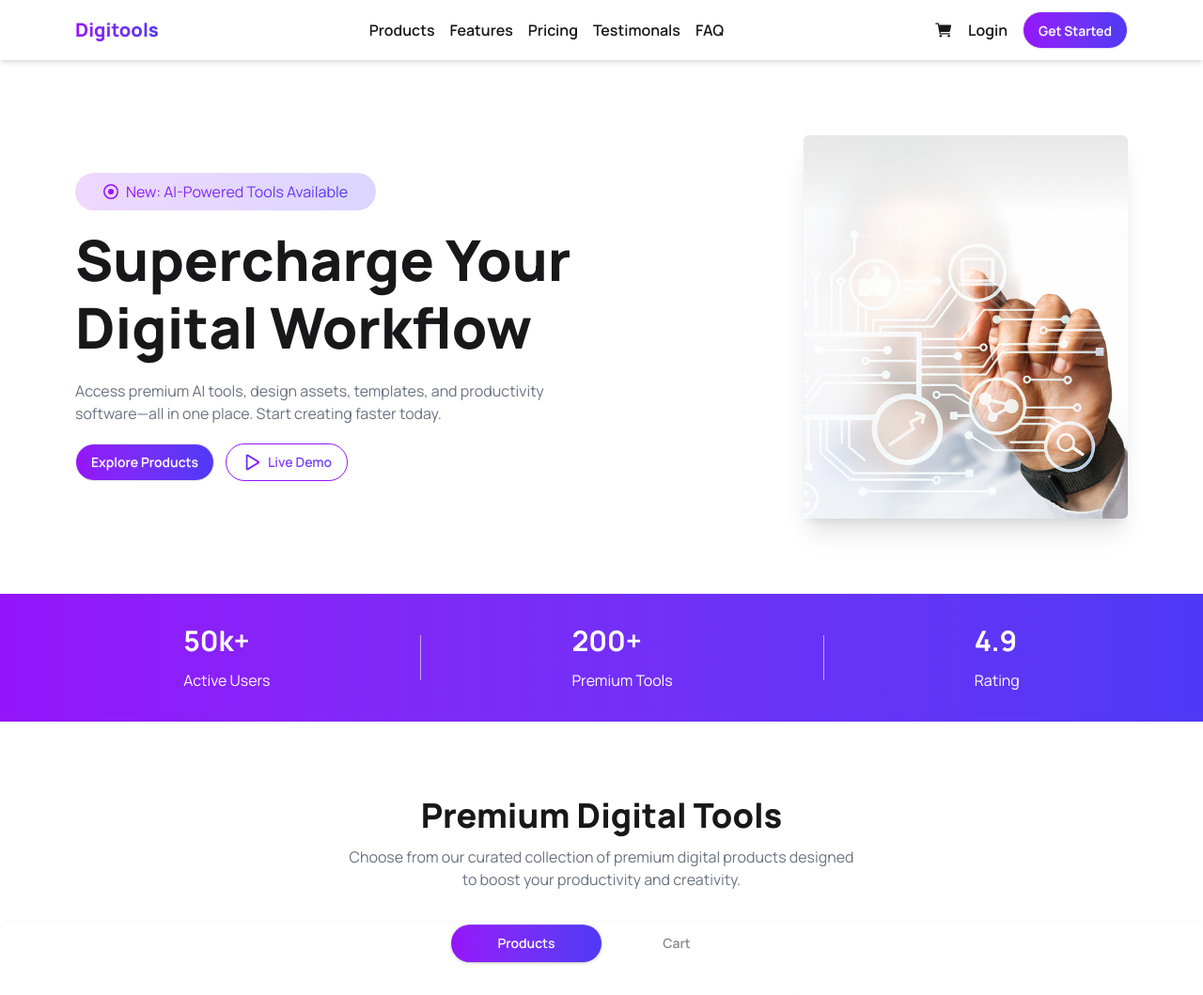
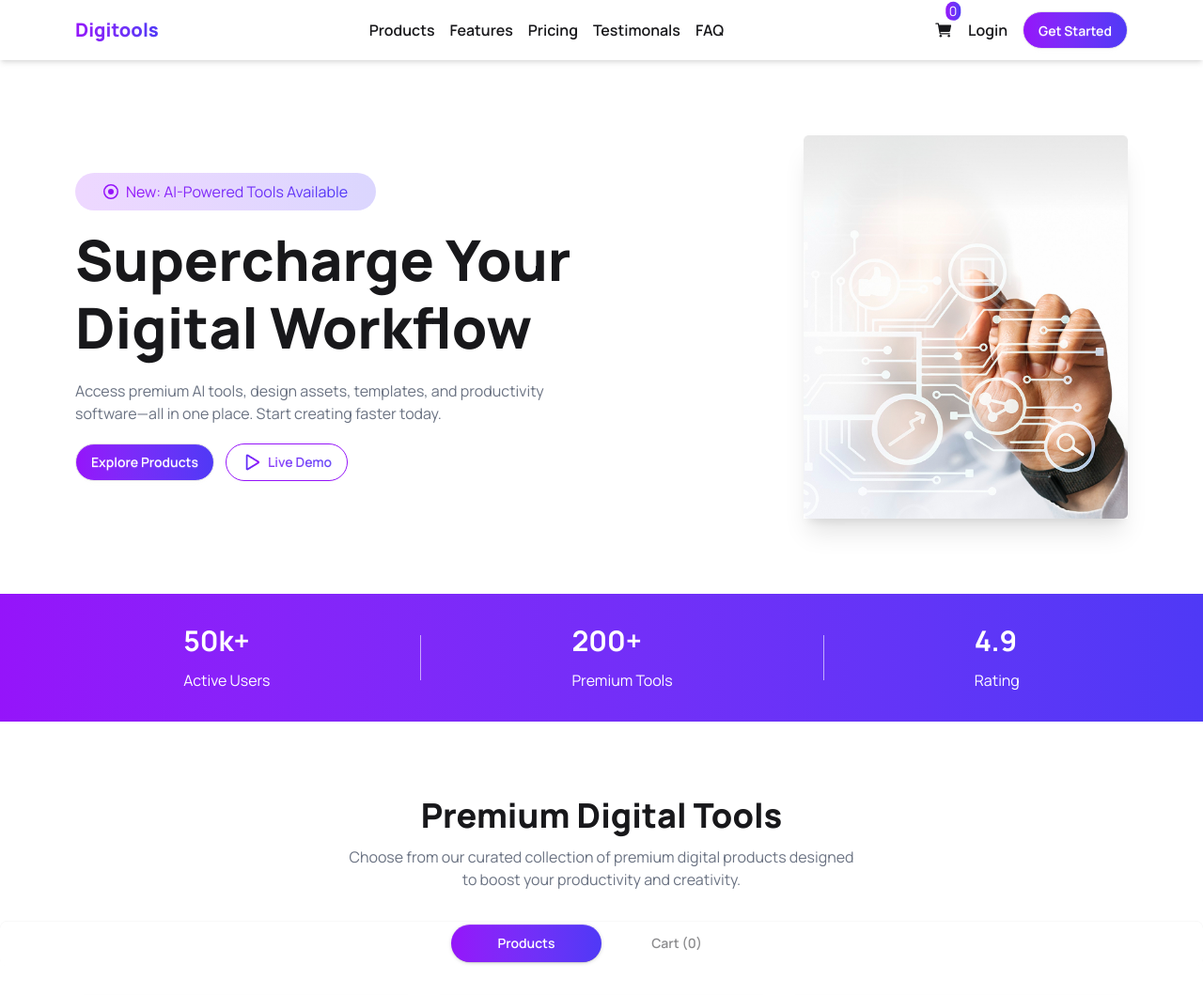
Before and after one commit to musazahidtamim3-ai/digitools, a React (Vite) app: page / in a window 1280 px wide. Shown: the top 1059 px of the page at 94% size. Built offline with nearby package versions, Linux system fonts and the light colour scheme.

Commit message:
cart delete and payment functionality added

```diff
--- a/src/App.jsx
+++ b/src/App.jsx
@@ -18,7 +18,7 @@ function App() {
   return (
     <>
       <header>
-        <Navbar></Navbar>
+        <Navbar selected={selected}></Navbar>
       </header>
 
       <section>
@@ -38,7 +38,7 @@ function App() {
       {/* name of each tab group should be unique */}
       <div className="tabs tabs-box bg-white justify-center mb-8">
           <input onClick={() => setActive("products")} type="radio" name="my_tabs_1" className={`tab w-40 rounded-full font-semibold ${active === "products" && "bg-linear-to-r from-[#9514FA] to-[#4F39F6] text-white"}`} aria-label="Products" defaultChecked/>
-          <input onClick={() => setActive("cart")} type="radio" name="my_tabs_1" className={`tab w-40 rounded-full font-semibold ${active === "cart" && "bg-linear-to-r from-[#9514FA] to-[#4F39F6] text-white"}`} aria-label="Cart" />
+          <input onClick={() => setActive("cart")} type="radio" name="my_tabs_1" className={`tab w-40 rounded-full font-semibold ${active === "cart" && "bg-linear-to-r from-[#9514FA] to-[#4F39F6] text-white"}`} aria-label={`Cart (${selected.length})`} />
       </div>
 
 
@@ -47,7 +47,7 @@ function App() {
         </Suspense>
       </section>
 
-      {active==="cart" && <Cart selected={selected}></Cart>}
+      {active==="cart" && <Cart selected={selected} setSelected={setSelected}></Cart>}
       <ToastContainer></ToastContainer>
     </>
   )
--- a/src/components/Cart.jsx
+++ b/src/components/Cart.jsx
@@ -1,11 +1,22 @@
 import React from 'react';
+import { toast } from 'react-toastify';
 
-const Cart = ({ selected }) => {
-     const total = selected.reduce((sum,item)=>sum+item.price,0)
+const Cart = ({ selected,setSelected }) => {
+     const total = selected.reduce((sum, item) => sum + item.price, 0)
+     const handlePayment = () => {
+          setSelected([])
+          toast.success("Payment Successfull")
+     }
+     const handleDeleteData = (item) => {
+          const filteredData = selected.filter(s => s.id !== item.id)
+          setSelected(filteredData)
+          toast.error("Item deleted from cart")
+     }
      return (
           <div className='max-w-280 mx-auto border border-gray-200 p-5 mb-8'>
                <h1 className='text-xl font-bold'>Your Cart</h1>
-               <div className='space-y-3 mt-5'>
+               {
+                    selected.length === 0 ? <p className='text-2xl font-extrabold bg-linear-to-r from-[#9514FA] to-[#4F39F6] mt-5 text-white rounded-xl text-center py-6'>Your Cart is empty !!!</p> : <div className='space-y-3 mt-5'>
                          {
                               selected.map(item => (
                                    <div className='bg-gray-100 rounded-xl px-5 py-3 flex justify-between items-center'>
@@ -19,7 +30,7 @@ const Cart = ({ selected }) => {
                                              </div>
                                         </div>
                                         <div>
-                                        <button className='text-md text-red-400 font-bold'>Remove</button>
+                                             <button onClick={()=>handleDeleteData(item)} className='text-md text-red-400 font-bold cursor-pointer'>Remove</button>
                                         </div>
 
                                    </div>
@@ -29,8 +40,9 @@ const Cart = ({ selected }) => {
                               <h3 className='text-gray-500 font-semibol'>Total :</h3>
                               <p className='text-xl font-bold'>${total}</p>
                          </div>
-                    <button className='bg-linear-to-r from-[#9514FA] to-[#4F39F6] text-white btn w-full rounded-full'>Proceed To Checkout</button>
+                         <button onClick={handlePayment} className='bg-linear-to-r from-[#9514FA] to-[#4F39F6] text-white btn w-full rounded-full'>Proceed To Checkout</button>
                     </div>
+               }
           </div>
      );
 };
--- a/src/components/Navbar.jsx
+++ b/src/components/Navbar.jsx
@@ -1,7 +1,7 @@
 import React from 'react';
 import { IoCart } from "react-icons/io5";
 
-const Navbar = () => {
+const Navbar = ({selected}) => {
      return (
           <div className='flex justify-between items-center px-5 lg:px-20 py-3 bg-white shadow-md'>
                <div>
@@ -15,7 +15,10 @@ const Navbar = () => {
                     <li>FAQ</li>
                </ul>
                <div className='flex items-center gap-4'>
-                    <IoCart className='w-5 h-10'/>
+                    <div class="indicator">
+                         <IoCart className='w-5 h-10'> <path stroke-linecap="round" stroke-linejoin="round" stroke-width="1" d="M3 3h2l.4 2M7 13h10l4-8H5.4M7 13L5.4 5M7 13l-2.293 2.293c-.63.63-.184 1.707.707 1.707H17m0 0a2 2 0 100 4 2 2 0 000-4zm-8 2a2 2 0 11-4 0 2 2 0 014 0z" /> </IoCart>
+                         <span class="text-sm text-white px-1 py-[.2px] rounded-full bg-linear-to-r from-[#9514FA] to-[#4F39F6] indicator-item">{selected.length}</span>
+                    </div>
                     <button className='font-semibold'>Login</button>
                     <button className='btn bg-linear-to-r from-[#9514FA] to-[#4F39F6] text-white rounded-full'>Get Started</button>
                </div>
```
Lines whose indentation alone changed are shown as unchanged.
